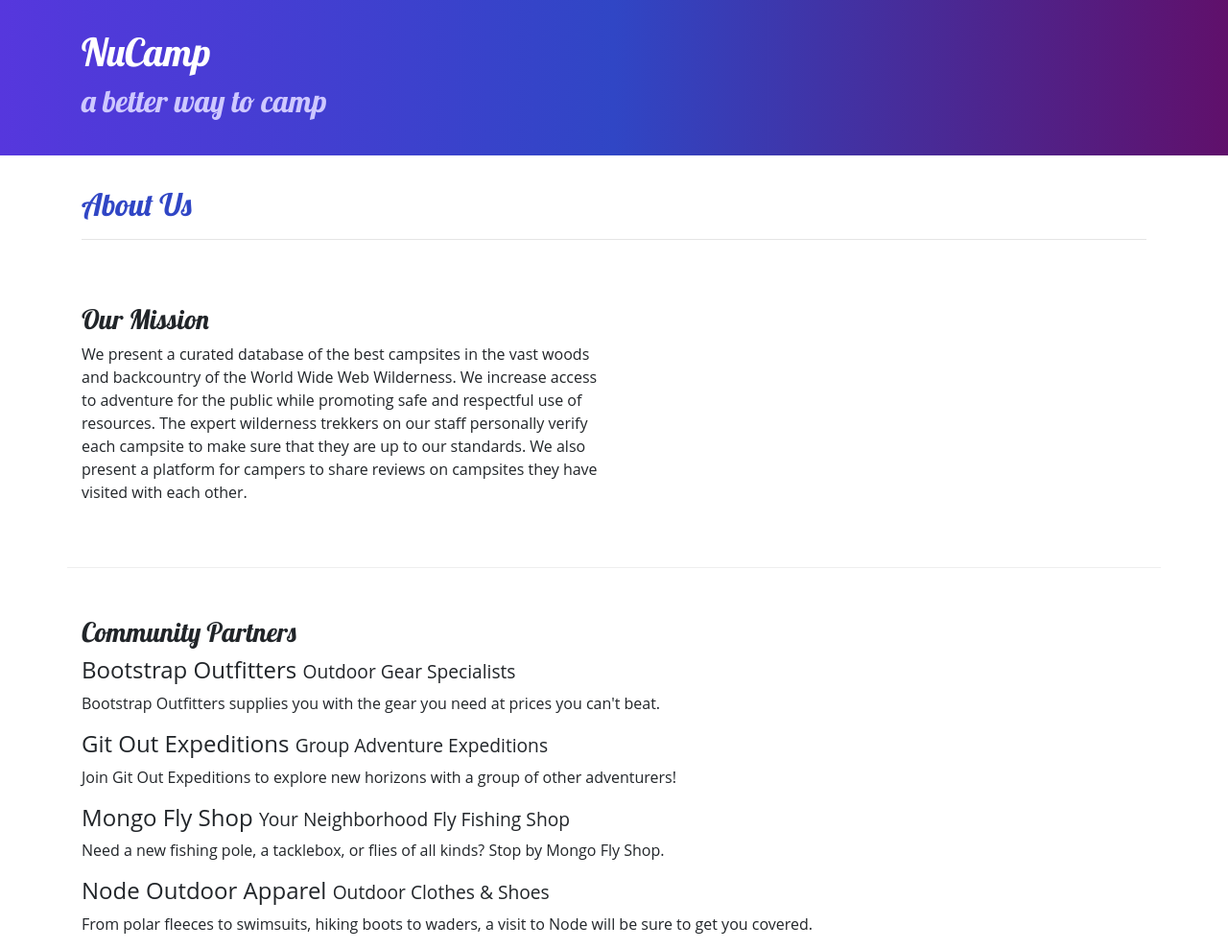
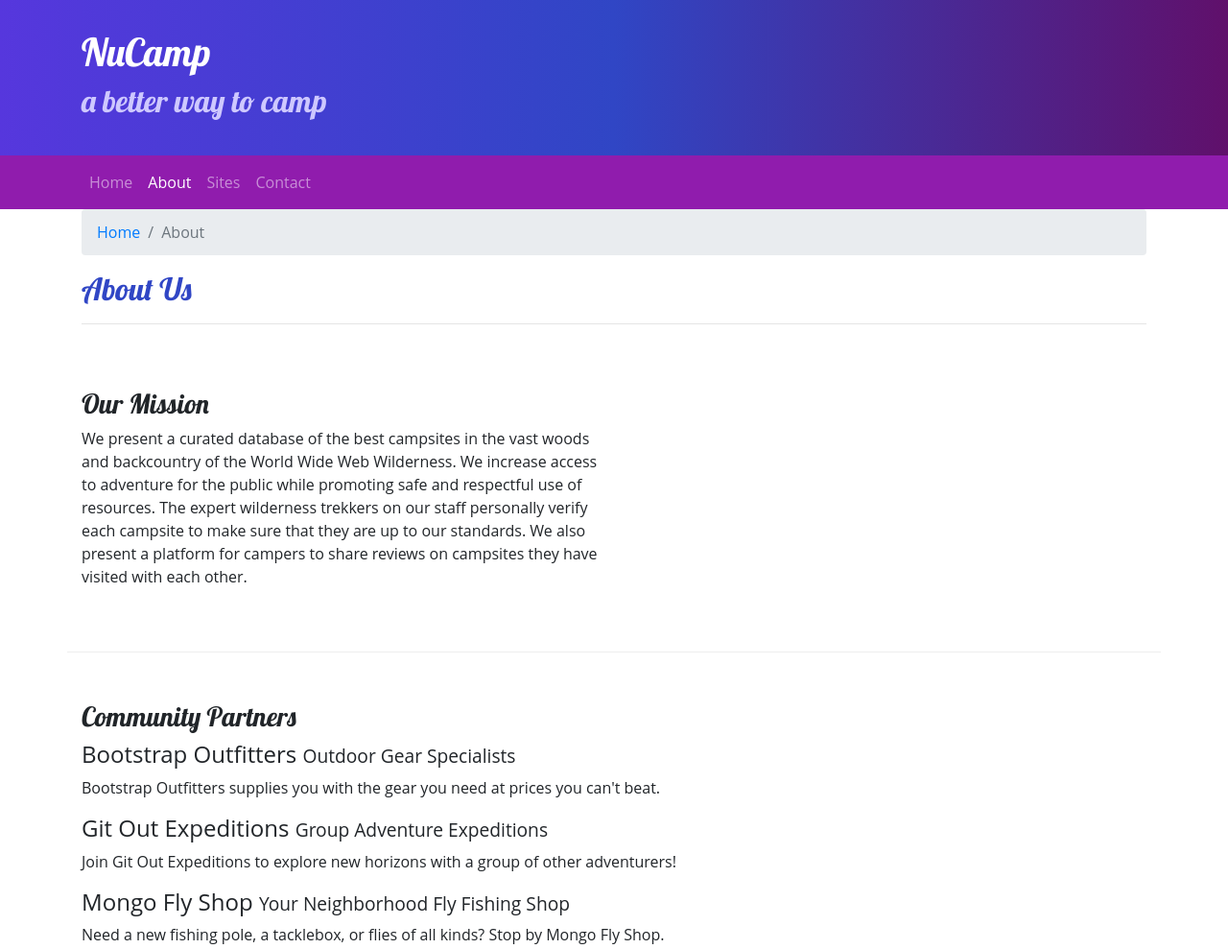
Before and after one commit to ferife/nucamp_bootstrap, a website: page aboutus.html in a window 1280 px wide. Shown: the top 989 px of the page at 96% size. Drawn offline with nearby package versions, Linux system fonts and the light colour scheme.

Commit message:
Navbar and Breadcrumbs

```diff
--- a/aboutus.html
+++ b/aboutus.html
@@ -27,9 +27,29 @@
         </div>
     </header>
 
+    <nav class="navbar navbar-expand-sm navbar-dark sticky-top">
+        <div class="container">
+            <button class="navbar-toggler ml-auto" type="button" data-toggle="collapse" data-target="#nucampNavbar">
+                <span class="navbar-toggler-icon"></span>
+            </button>
+            <div class="collapse navbar-collapse" id="nucampNavbar">
+                <ul class="navbar-nav">
+                    <li class="nav-item"><a class="nav-link" href="index.html">Home</a></li>
+                    <li class="nav-item active"><a class="nav-link" href="#">About</a></li>
+                    <li class="nav-item"><a class="nav-link" href="#">Sites</a></li>
+                    <li class="nav-item"><a class="nav-link" href="#">Contact</a></li>
+                </ul>
+            </div>
+        </div>
+    </nav>
+
     <div class="container">
         <div class="row">
             <div class="col-12">
+                <ol class="breadcrumb">
+                    <li class="breadcrumb-item"><a href="index.html">Home</a></li>
+                    <li class="breadcrumb-item active">About</li>
+                </ol>
                <h2>About Us</h2>
                <hr />
             </div>
--- a/css/styles.css
+++ b/css/styles.css
@@ -20,6 +20,7 @@ footer {
 }
 
 .jumbotron {
+    margin: 0;
     padding: 30px;
     background-image: linear-gradient(to right, #5637DD, #3046C5, #60106B);
     color: white;
@@ -30,3 +31,7 @@ footer {
     border-bottom: 1px ridge;
     min-height: 200px;
 }
+
+.navbar {
+    background-color: #901CAD
+}
```
Also changed, not shown: index.html (+16 -0 lines).
